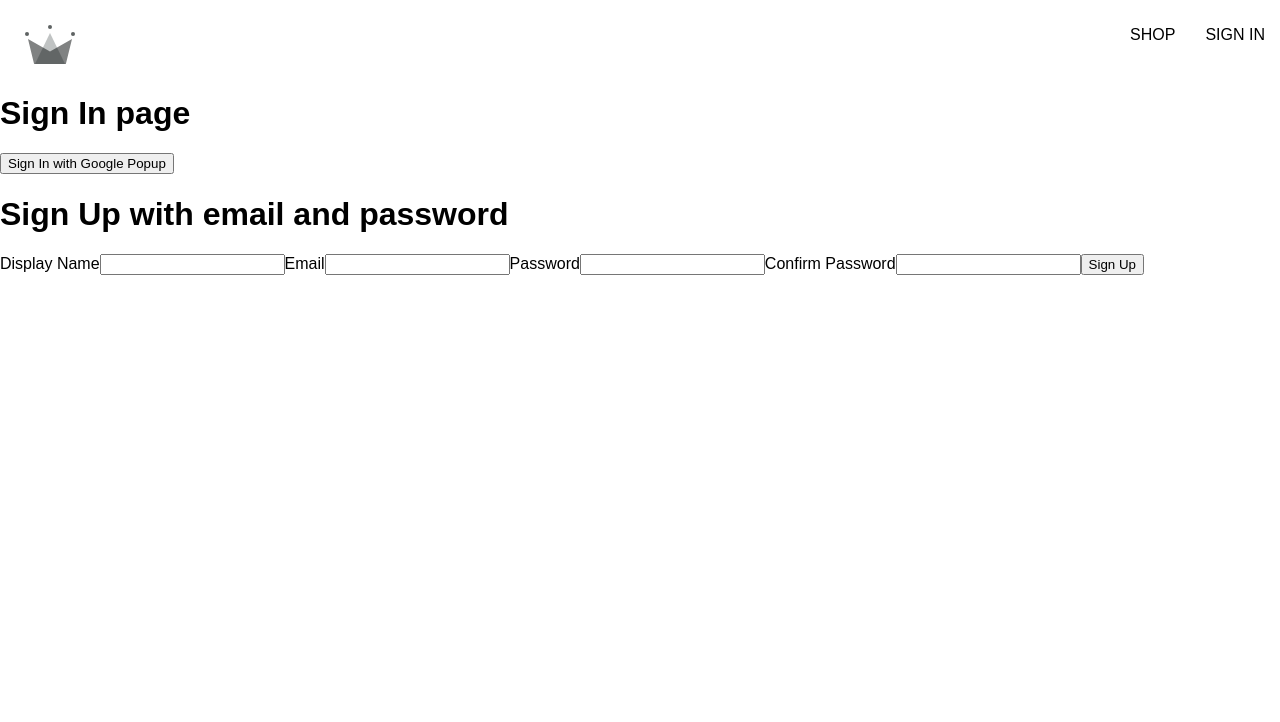
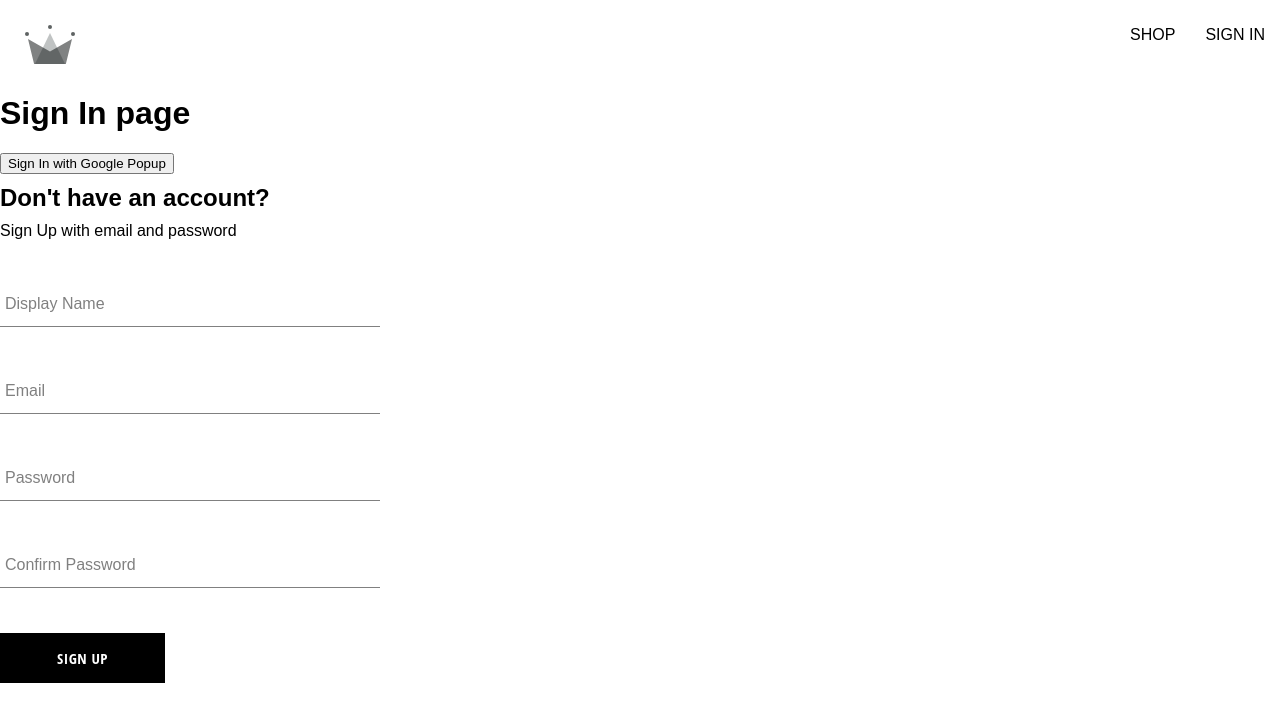
Before and after one commit to kire21/e-commerce, a React (Create React App) app: page /sign-in in a window 1280 px wide. Shown: the top 722 px of the page. Built offline with nearby package versions, Linux system fonts and the light colour scheme; a web font is replaced by a local one.

Commit message:
create sign up component, the form input component, button component

```diff
--- /dev/null
+++ b/src/components/Button/Button.js
@@ -0,0 +1,19 @@
+import "./Button.style.scss";
+
+const BUTTON_TYPES_CLASSES = {
+  google: "google__sign--in",
+  inverted: "inverted",
+  default: "default",
+};
+
+const Button = ({ children, buttonType, ...otherProps }) => {
+  return (
+    <button
+      className={`button__container ${BUTTON_TYPES_CLASSES[buttonType]}`}
+      {...otherProps}>
+      {children}
+    </button>
+  );
+};
+
+export default Button;
--- /dev/null
+++ b/src/components/Button/Button.style.scss
@@ -0,0 +1,46 @@
+.button__container {
+  min-width: 165px;
+  width: auto;
+  height: 50px;
+  letter-spacing: 0.5px;
+  line-height: 50px;
+  padding: 0 35px 0 35px;
+  font-size: 15px;
+  background-color: black;
+  color: white;
+  text-transform: uppercase;
+  font-family: "Open Sans Condensed";
+  font-weight: bolder;
+  border: none;
+  cursor: pointer;
+  display: flex;
+  justify-content: center;
+
+  &:hover {
+    background-color: white;
+    color: black;
+    border: 1px solid black;
+  }
+
+  &.google__sign--in {
+    background-color: #4285f4;
+    color: white;
+
+    &:hover {
+      background-color: #357ae8;
+      border: none;
+    }
+  }
+
+  &.inverted {
+    background-color: white;
+    color: black;
+    border: 1px solid black;
+
+    &:hover {
+      background-color: black;
+      color: white;
+      border: none;
+    }
+  }
+}
--- /dev/null
+++ b/src/components/FormInput/FormInput.js
@@ -0,0 +1,19 @@
+import "./formInput.style.scss";
+
+const FormInput = ({ label, ...otherProps }) => {
+  return (
+    <div className="group">
+      <input className="form__input" {...otherProps} />
+      {label && (
+        <label
+          className={`${
+            otherProps.value.length ? "shrink" : ""
+          } form__input--label`}>
+          {label}
+        </label>
+      )}
+    </div>
+  );
+};
+
+export default FormInput;
--- /dev/null
+++ b/src/components/FormInput/formInput.style.scss
@@ -0,0 +1,54 @@
+$sub-color: grey;
+$main-color: black;
+
+@mixin shrinkLabel {
+  top: -14px;
+  font-size: 12px;
+  color: $main-color;
+}
+
+.group {
+  position: relative;
+  margin: 45px 0;
+
+  .form__input {
+    background: none;
+    background-color: white;
+    color: $sub-color;
+    font-size: 18px;
+    padding: 10px 10px 10px 5px;
+    display: block;
+    width: 100%;
+    border: none;
+    border-radius: 0;
+    border-bottom: 1px solid $sub-color;
+    margin: 25px 0;
+
+    &:focus {
+      outline: none;
+    }
+
+    &:focus ~ .form__input--label {
+      @include shrinkLabel();
+    }
+  }
+
+  input[type="password"] {
+    letter-spacing: 0.3em;
+  }
+
+  .form__input--label {
+    color: $sub-color;
+    font-size: 16px;
+    font-weight: normal;
+    position: absolute;
+    pointer-events: none;
+    left: 5px;
+    top: 10px;
+    transition: 300ms ease all;
+
+    &.shrink {
+      @include shrinkLabel();
+    }
+  }
+}
--- a/src/components/SignUpForm/SignUpForm.js
+++ b/src/components/SignUpForm/SignUpForm.js
@@ -1,4 +1,12 @@
 import { useState } from "react";
+
+import {
+  createAuthUserWithEmailAndPassword,
+  createUserDocumentFromAuth,
+} from "../../utils/firebase/Firebase";
+import Button from "../Button/Button";
+import FormInput from "../FormInput/FormInput";
+import "./signUpForm.style.scss";
 
 const defaultFormFields = {
   displayName: "",
@@ -11,20 +19,51 @@ const SignUpForm = () => {
   const [formFields, setFormFields] = useState(defaultFormFields);
   const { displayName, email, password, confirmPassword } = formFields;
 
-  console.log(formFields);
-
   const handleChange = (e) => {
     const { name, value } = e.target;
 
     setFormFields({ ...formFields, [name]: value });
   };
 
+  const handleSubmit = async (e) => {
+    e.preventDefault();
+
+    if (password !== confirmPassword) {
+      alert("Passwords do not match");
+      return;
+    }
+
+    try {
+      const { user } = await createAuthUserWithEmailAndPassword(
+        email,
+        password
+      );
+
+      await createUserDocumentFromAuth(user, { displayName });
+      resetFormFields();
+      alert("Successful sign up");
+    } catch (error) {
+      if (error.code === "auth/email-already-in-use") {
+        alert("Cannot create user, email already in use");
+      }
+      if (error.code === "auth/weak-password") {
+        alert("Password should be at least 6 characters");
+      }
+      console.error(error);
+    }
+  };
+
+  const resetFormFields = () => {
+    setFormFields(defaultFormFields);
+  };
+
   return (
-    <div>
-      <h1>Sign Up with email and password</h1>
-      <form onSubmit={() => {}}>
-        <label>Display Name</label>
-        <input
+    <div className="sign__up--container">
+      <h2>Don't have an account?</h2>
+      <span>Sign Up with email and password</span>
+      <form onSubmit={handleSubmit}>
+        <FormInput
+          label="Display Name"
           type="text"
           onChange={handleChange}
           name="displayName"
@@ -32,8 +71,8 @@ const SignUpForm = () => {
           required
         />
 
-        <label>Email</label>
-        <input
+        <FormInput
+          label="Email"
           type="email"
           onChange={handleChange}
           name="email"
@@ -41,8 +80,8 @@ const SignUpForm = () => {
           required
         />
 
-        <label>Password</label>
-        <input
+        <FormInput
+          label="Password"
           type="password"
           onChange={handleChange}
           name="password"
@@ -50,8 +89,8 @@ const SignUpForm = () => {
           required
         />
 
-        <label>Confirm Password</label>
-        <input
+        <FormInput
+          label="Confirm Password"
           type="password"
           onChange={handleChange}
           name="confirmPassword"
@@ -59,7 +98,7 @@ const SignUpForm = () => {
           required
         />
 
-        <button type="submit">Sign Up</button>
+        <Button type="submit">Sign Up</Button>
       </form>
     </div>
   );
--- /dev/null
+++ b/src/components/SignUpForm/signUpForm.style.scss
@@ -0,0 +1,9 @@
+.sign__up--container {
+  display: flex;
+  flex-direction: column;
+  width: 380px;
+
+  h2 {
+    margin: 10px 0;
+  }
+}
--- a/src/utils/firebase/Firebase.js
+++ b/src/utils/firebase/Firebase.js
@@ -1,6 +1,12 @@
 // Import the functions you need from the SDKs you need
+// import { async } from "@firebase/util";
 import { initializeApp } from "firebase/app";
-import { getAuth, signInWithPopup, GoogleAuthProvider } from "firebase/auth";
+import {
+  getAuth,
+  signInWithPopup,
+  GoogleAuthProvider,
+  createUserWithEmailAndPassword,
+} from "firebase/auth";
 import { getFirestore, doc, getDoc, setDoc } from "firebase/firestore";
 
 // Your web app's Firebase configuration
@@ -28,13 +34,15 @@ export const signInWithGooglePopup = () =>
 
 export const db = getFirestore();
 
-export const createUserDocumentFromAuth = async (userAuth) => {
+export const createUserDocumentFromAuth = async (
+  userAuth,
+  additionalInformation = {}
+) => {
+  if (!userAuth) return;
+
   const userDocRef = doc(db, "users", userAuth.uid);
 
-  console.log(userDocRef);
-
   const userSnapshot = await getDoc(userDocRef);
-  console.log(userSnapshot.exists());
 
   // if user data not exists
   // create / set the document with the data from userAuth in my collection
@@ -47,6 +55,7 @@ export const createUserDocumentFromAuth = async (userAuth) => {
         displayName,
         email,
         createdAt,
+        ...additionalInformation,
       });
     } catch (error) {
       console.log("error creating the user!", error.message);
@@ -57,3 +66,9 @@ export const createUserDocumentFromAuth = async (userAuth) => {
   // return userDocRef
   return userDocRef;
 };
+
+export const createAuthUserWithEmailAndPassword = async (email, password) => {
+  if (!email || !password) return;
+
+  return await createUserWithEmailAndPassword(auth, email, password);
+};
```
